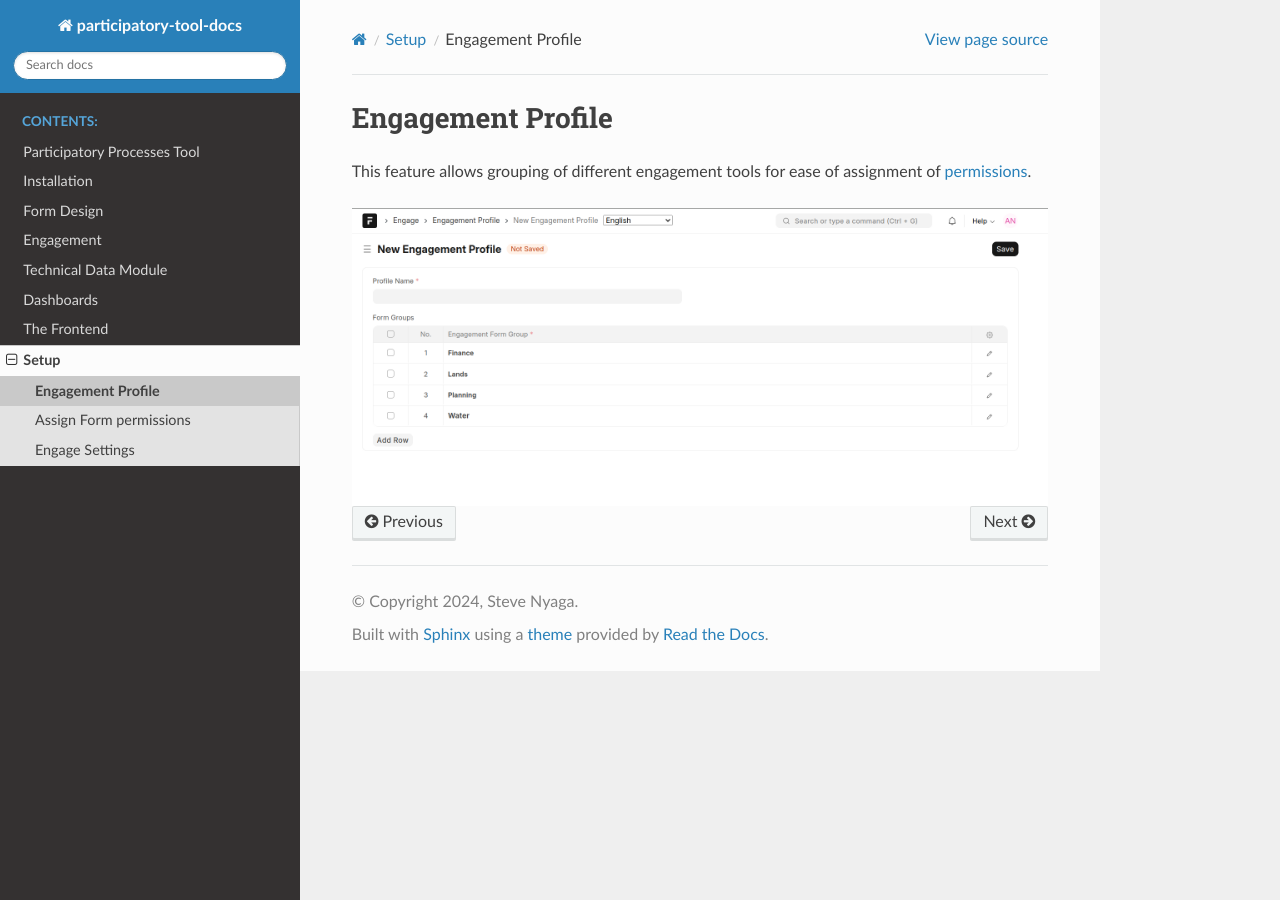
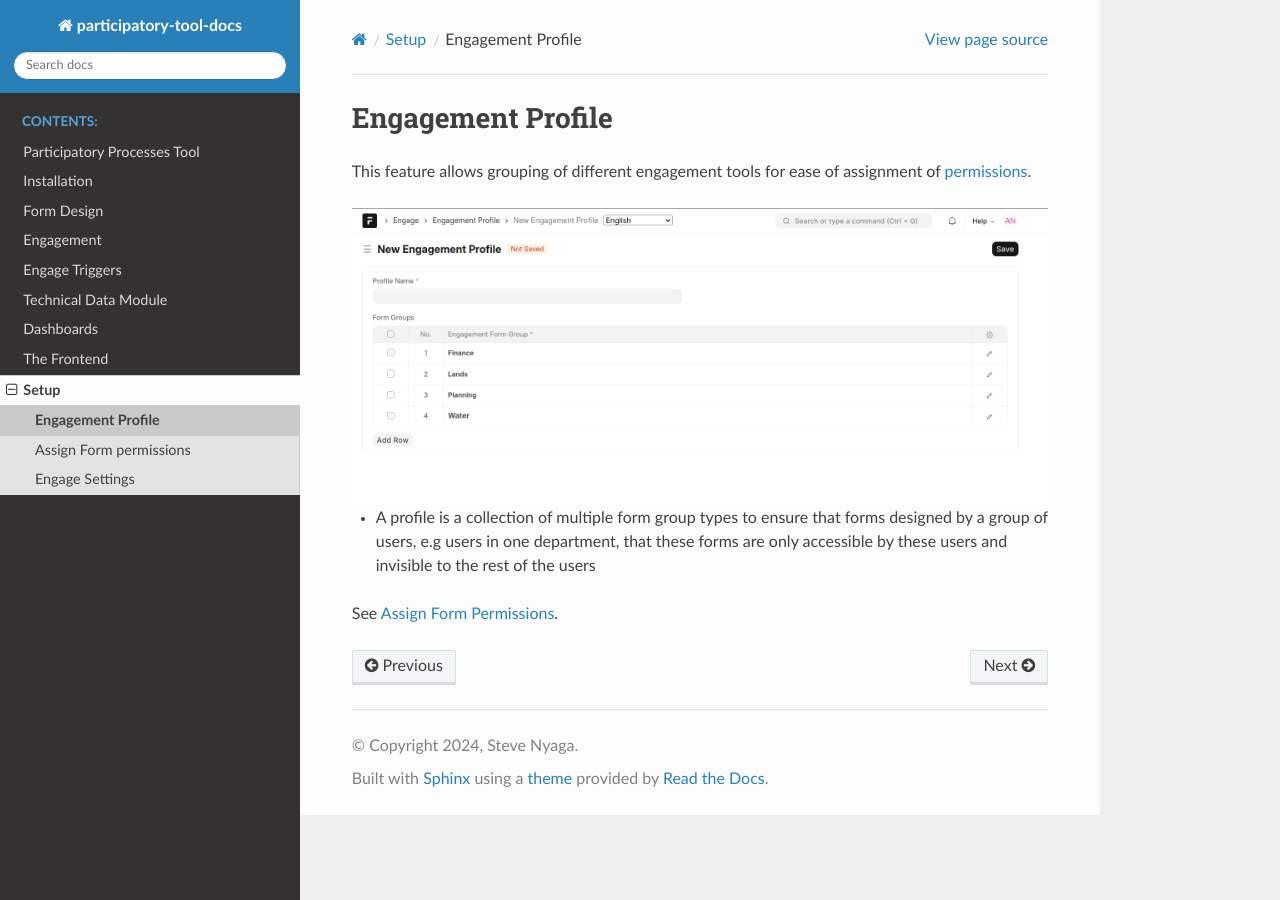
Before and after one commit to e3tools/participatory-tool-docs, a Sphinx documentation site: the page built from docs/setup/engagement-profile.rst, in a window 1280 px wide. Built offline with Sphinx 7.4.7 and the Read the Docs theme 3.1.0, drawn with Linux system fonts in a browser that asks for light colours.

Commit message:
docs: Update docs on Engage triggers

```diff
--- a/docs/index.rst
+++ b/docs/index.rst
@@ -15,6 +15,7 @@
    installation
    form-design/index
    engagement/index
+   triggers/index
    technical/index
    reports/index
    frontend/index
--- a/docs/setup/assign-form-permissions.rst
+++ b/docs/setup/assign-form-permissions.rst
@@ -7,3 +7,7 @@
 .. image:: ../_static/images/engagement-profile-user-assignment-new.png
     :align: center
     :alt: Engagement profile user assignment
+
+
+- A user is assigned to a specific :doc:`engagement profiles <engagement-profile>`. Each profile is a grouping of multiple engagement form groups
+- Assigning permissions this way eases user management as when a user moves to a different department, you just assign them to the new profile
--- a/docs/setup/engagement-profile.rst
+++ b/docs/setup/engagement-profile.rst
@@ -7,3 +7,7 @@
 .. image:: ../_static/images/engagement-profile-new.png
     :align: center
     :alt: New engagement profile
+
+- A profile is a collection of multiple form group types to ensure that forms designed by a group of users, e.g users in one department, that these forms are only accessible by these users and invisible to the rest of the users
+
+See :doc:`Assign Form Permissions <assign-form-permissions>`.
```
Also changed, not shown: README.rst (+6 -1 lines), docs/triggers/engagement-trigger.rst (added, +30 -0 lines), docs/triggers/index.rst (added, +9 -0 lines), docs/_static/images/engage-trigger.png (added).
